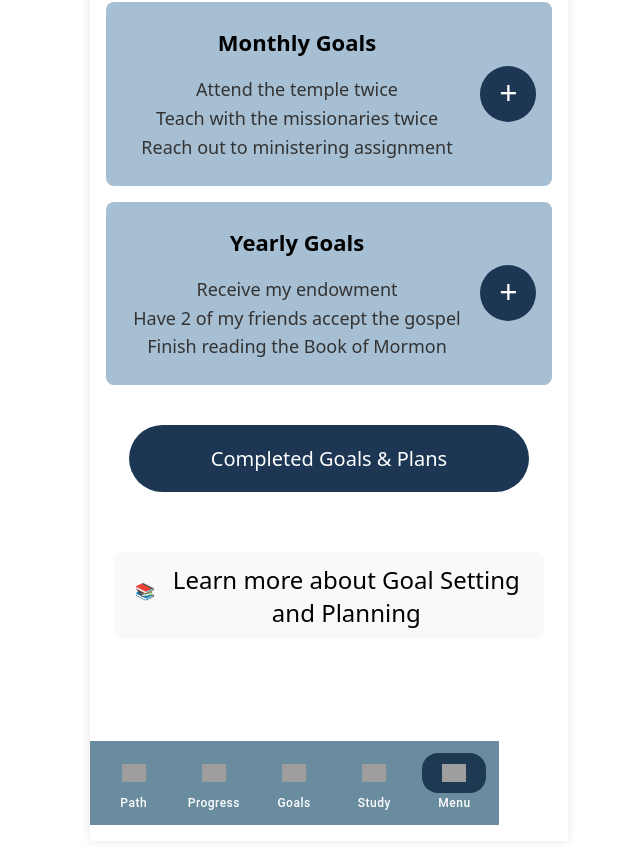
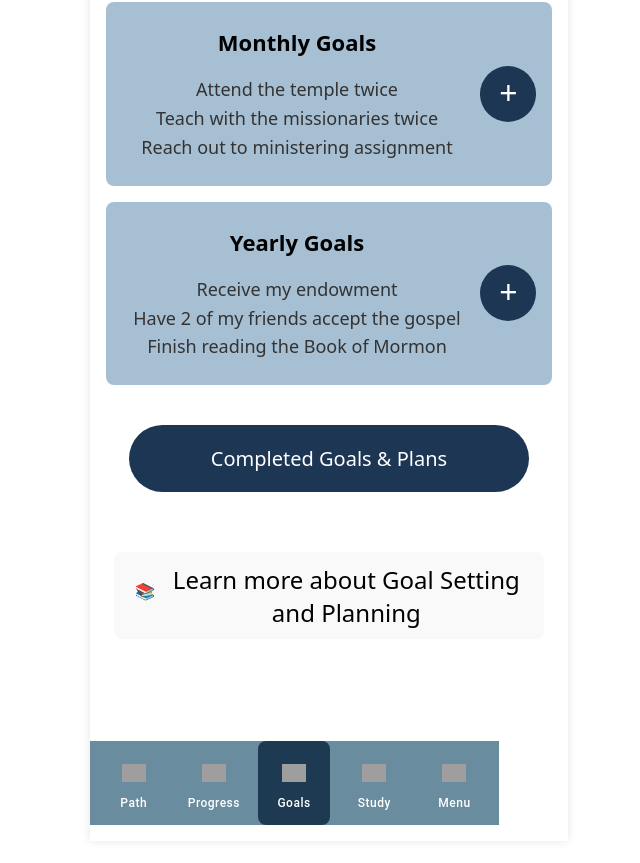
Before and after one commit to Kimballmckay/MyCovenantPath1, a React (Vite) app in the folder frontend/: page /GoalsPlans in a window 1280 px wide. Shown: the part 413-1276 px from the top of the page, without its empty margins (311-951 px from the left). Built offline with nearby package versions, Linux system fonts and the light colour scheme; grey boxes are pictures that could not be loaded.

Commit message:
navbar dynamically changing based on page!

```diff
--- a/frontend/src/components/NavigationBar.tsx
+++ b/frontend/src/components/NavigationBar.tsx
@@ -1,6 +1,6 @@
 import React from 'react';
 import { useLocation, useNavigate } from 'react-router-dom';
-import styles from "../pages/Menu/Menu.module.css";
+import styles from '../pages/Menu/Menu.module.css';
 import NavItem from './NavItem';
 
 const NavigationBar: React.FC = () => {
@@ -19,27 +19,32 @@ const NavigationBar: React.FC = () => {
         isActive={location.pathname === '/path'}
         containerClassName={styles.iconContainer}
         stateLayerClassName={styles.stateLayer2}
-        navItemClassName={styles.navitem1}
+        navItemClassName={`${styles.navitem1} ${location.pathname === '/MyCovenantPath' ? styles.activeNavItem : ''}`}
         onClick={() => handleNavClick('/MyCovenantPath')}
       />
 
       <NavItem
         iconSrc="https://cdn.builder.io/api/v1/image/assets/TEMP/31a01464f0168d2b4386f2d59a9cbc9088c82a9478cfc73c03c7a67346192708?placeholderIfAbsent=true&apiKey=3fb7e4d952c749b1b4b816af6fe83375"
         label="Progress"
-        isActive={location.pathname === '/MyProgress.tsx' || location.pathname === '/progress'}
+        isActive={
+          location.pathname === '/MyProgress.tsx' ||
+          location.pathname === '/progress'
+        }
         containerClassName={styles.iconContainer2}
         stateLayerClassName={styles.stateLayer3}
-        navItemClassName={styles.navitem2}
+        navItemClassName={`${styles.navitem2} ${location.pathname === '/MyProgress' ? styles.activeNavItem : ''}`}
         onClick={() => handleNavClick('/MyProgress')}
       />
 
       <NavItem
         iconSrc="https://cdn.builder.io/api/v1/image/assets/TEMP/15be6936d5ee80b6bf0828801aa326bf800c811d4d6ba3964e4da1c631b42a66?placeholderIfAbsent=true&apiKey=3fb7e4d952c749b1b4b816af6fe83375"
         label="Goals"
-        isActive={location.pathname === '/GoalsPlans' || location.pathname === '/goals'}
+        isActive={
+          location.pathname === '/GoalsPlans' || location.pathname === '/goals'
+        }
         containerClassName={styles.iconContainer3}
         stateLayerClassName={styles.stateLayer4}
-        navItemClassName={styles.navitem3}
+        navItemClassName={`${styles.navitem3} ${location.pathname === '/GoalsPlans' ? styles.activeNavItem : ''}`}
         onClick={() => handleNavClick('/GoalsPlans')}
       />
 
@@ -49,17 +54,19 @@ const NavigationBar: React.FC = () => {
         isActive={location.pathname === '/study'}
         containerClassName={styles.iconContainer4}
         stateLayerClassName={styles.stateLayer5}
-        navItemClassName={styles.navitem4}
+        navItemClassName={`${styles.navitem4} ${location.pathname === '/MyStudies' ? styles.activeNavItem : ''}`}
         onClick={() => handleNavClick('/MyStudies')}
       />
 
       <NavItem
         iconSrc="https://cdn.builder.io/api/v1/image/assets/TEMP/ab7785cb9536970a94b2768a2045a46835b65ad2ed50994533fabf488462b39c?placeholderIfAbsent=true&apiKey=3fb7e4d952c749b1b4b816af6fe83375"
         label="Menu"
-        isActive={location.pathname === '/Menu' || location.pathname === '/menu'}
+        isActive={
+          location.pathname === '/Menu' || location.pathname === '/menu'
+        }
         containerClassName={styles.iconContainer5}
         stateLayerClassName={styles.stateLayer6}
-        navItemClassName={styles.navitem5}
+        navItemClassName={`${styles.navitem5} ${location.pathname === '/Menu' ? styles.activeNavItem : ''}`}
         onClick={() => handleNavClick('/Menu')}
       />
     </nav>
--- a/frontend/src/pages/Menu/Menu.module.css
+++ b/frontend/src/pages/Menu/Menu.module.css
@@ -5,6 +5,13 @@
   display: flex;
   flex-direction: column;
   align-items: center;
+}
+.activeNavItem {
+  background-color:  #1e3a52;; /* Darker blue shade */
+  color: white; /* Adjust text color for contrast */
+  font-weight: bold; /* Optional: Make text bold for emphasis */
+  border-radius: 8px; /* Optional: Add rounded corners */
+  transition: background-color 0.3s ease-in-out; /* Smooth transition */
 }
 .menuComponents {
   flex-direction: column;
@@ -401,8 +408,6 @@
   display: flex;
 }
 .stateLayer6 {
-  background-color: #1e3a52;
-  border-radius: 16px;
   justify-content: center;
   align-self: stretch;
   align-items: center;
```
